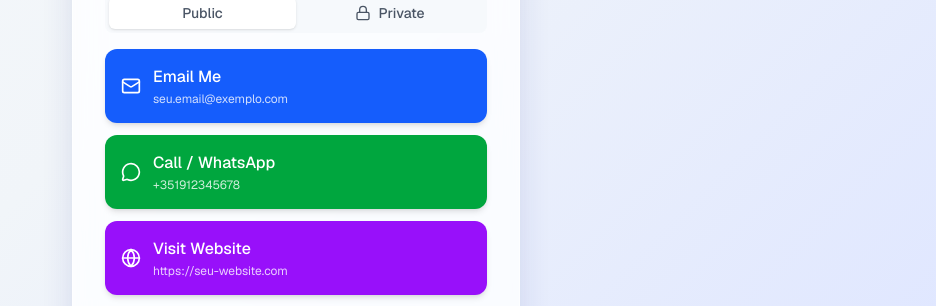
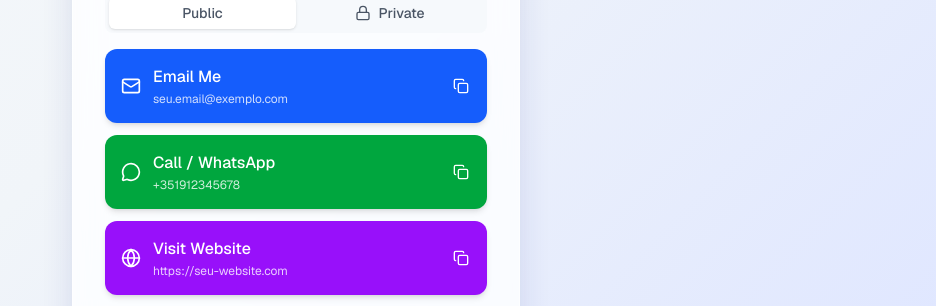
Before and after one commit to walternascimentobarroso/wcard, a Next.js app: page / in a window 1280 px wide. Shown: the part 480-786 px from the top of the page, without its empty margins (344-1280 px from the left). Built offline with nearby package versions, Linux system fonts and the light colour scheme.

Commit message:
Adjust the icon for copy and eye
Signed-off-by: Walter Nascimento <walter.nascimento.barroso@gmail.com>

```diff
--- a/components/contact-button.tsx
+++ b/components/contact-button.tsx
@@ -105,7 +105,7 @@ export function ContactButton({ type, value, label, className }: ContactButtonPr
         onClick={handleCopy}
         className={cn(
           "absolute right-3 top-1/2 -translate-y-1/2 p-1.5 rounded-md transition-all duration-200",
-          "opacity-0 group-hover:opacity-100 hover:bg-white/20",
+          "opacity-100 hover:bg-white/20",
           "flex items-center justify-center text-white"
         )}
         aria-label="Copy to clipboard"
--- a/components/private-button.tsx
+++ b/components/private-button.tsx
@@ -84,7 +84,7 @@ export function PrivateButton({ type, value, label, className, displayValue }: P
           </div>
         </div>
       </div>
-      <div className="absolute right-3 top-1/2 -translate-y-1/2 flex items-center gap-1 opacity-0 group-hover:opacity-100 transition-all duration-200">
+      <div className="absolute right-3 top-1/2 -translate-y-1/2 flex items-center gap-1 opacity-100 transition-all duration-200">
         {displayValue !== undefined && (
           <button
             onClick={handleToggleVisibility}
```
